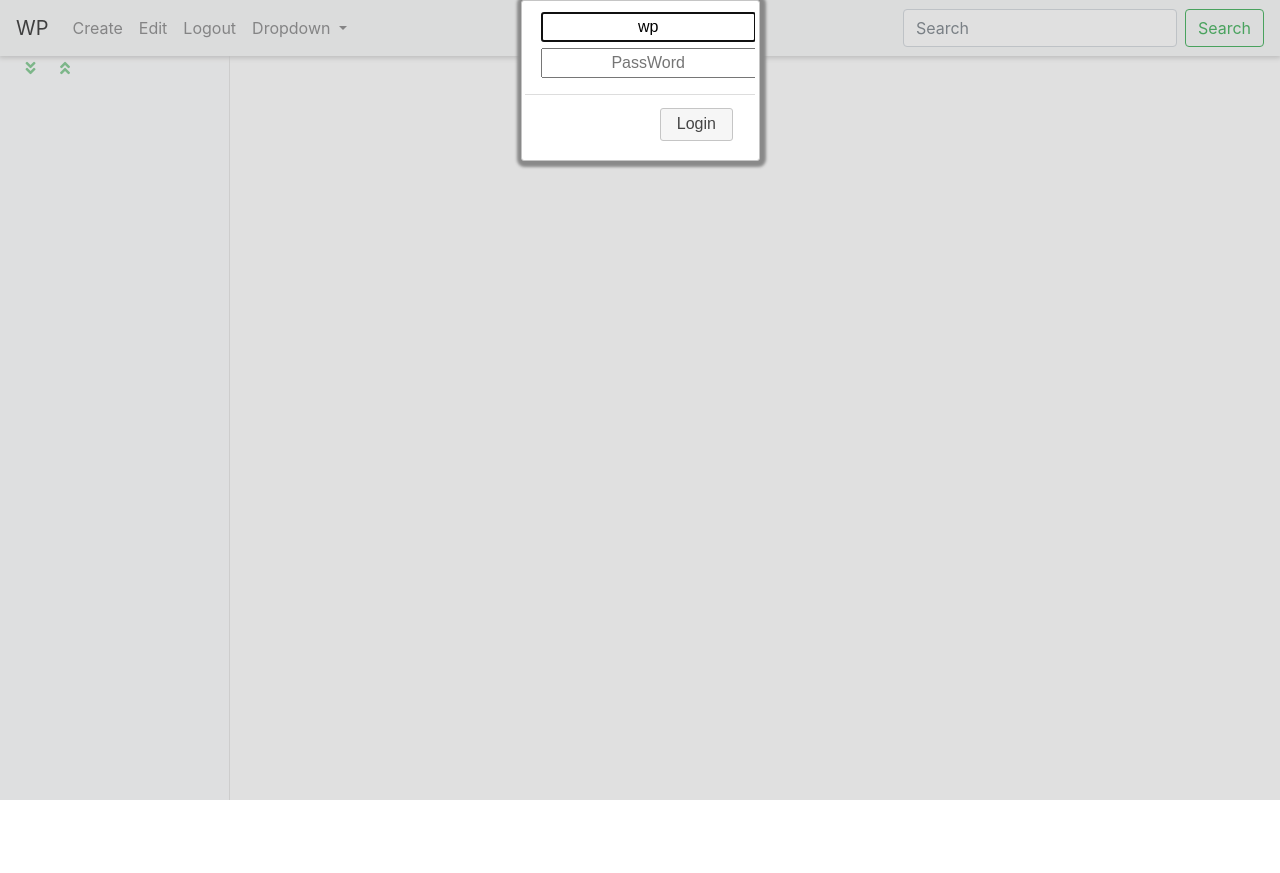
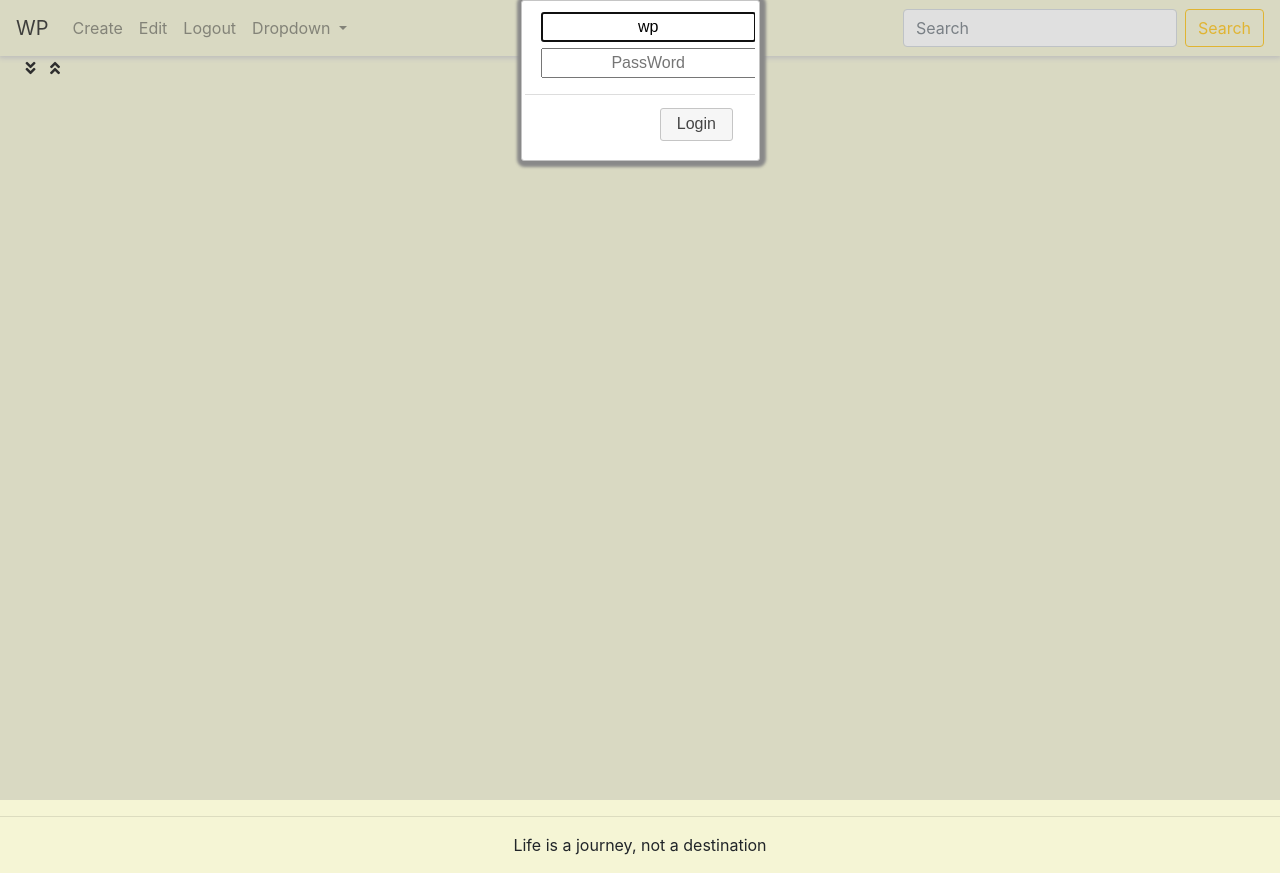
Before and after one commit to UPEAKO/mt, a plain HTML site: page wp/index.html in a window 1280 px wide. Before the commit the page ends 800 px from the top, so only its background shows below. Drawn offline with nearby package versions, Linux system fonts and the light colour scheme.

Commit message:
color change

```diff
--- a/wp/css/aq.css
+++ b/wp/css/aq.css
@@ -7,6 +7,11 @@
     -webkit-box-sizing: border-box;
     -moz-box-sizing: border-box;
     box-sizing: border-box;
+}
+
+.my-toggle {
+    color: #70c383;
+    padding-right: 10px;
 }
 
 /*less*/
@@ -142,6 +147,19 @@
 
 /*large*/
 @media (min-width: 600px) {
+    .my-back-color {
+        background-color: #f5f5d5 !important;
+    }
+
+    .my-toggle {
+        color: black;
+    }
+
+    .my-search-button {
+        color: #ffc107;
+        border-color: #ffc107;
+    }
+
     #header {
         position: sticky;
         top: 0;
@@ -201,22 +219,18 @@
         color: #212529;
     }
 
-    /*相同命名属性叠加*/
-    .sidebar-para {
-        border-right : solid 1px #e4e4e4;
-    }
 
     .sidebar-para {
           float: left;
           padding-left: 2%;
           width: 18%;
-          background: #fdfeff;
+
       }
 
     .content-para {
         float: left;
-        margin-left: 8%;
-        width: 72%;
+        width: 66%;
+        background: #f5f5d5;
     }
 
     /*蒙层*/
--- a/wp/index.html
+++ b/wp/index.html
@@ -8,9 +8,9 @@
     <link rel="stylesheet" href="css/aq.css">
     <link rel="stylesheet" href="css/editormd.min.css"/>
     <link href="https://cdn.bootcss.com/font-awesome/5.11.2/css/all.min.css" rel="stylesheet">
-    <title>WP</title>
+    <title>WP - Lost Time Never Found Again</title>
 </head>
-<body>
+<body class="my-back-color">
 <header id="header">
     <!-- 用于editor上传图片选择图片 -->
     <input id="imageChoose" type="file" accept=".jpg,.jpeg,.gif,.png,.bmp,.webp" style="display: none">
@@ -20,7 +20,7 @@
             <input type="password" id="passWord" placeholder="PassWord" style="position: relative; margin-top: 6px;text-align: center"/>
         </form>
     </div>
-    <nav class="navbar navbar-expand-lg navbar-light bg-light">
+    <nav class="navbar navbar-expand-lg navbar-light bg-light my-back-color">
         <a id="index" isHidden="true" class="navbar-brand" href="#">WP</a>
         <button class="navbar-toggler" type="button" data-toggle="collapse" data-target="#navbarSupportedContent" aria-controls="navbarSupportedContent" aria-expanded="false" aria-label="Toggle navigation">
             <span class="navbar-toggler-icon"></span>
@@ -52,7 +52,7 @@
             <div style="position: relative">
                 <form class="form-inline my-2 my-lg-0">
                     <input id="search-info" class="form-control mr-sm-2" type="search" placeholder="Search" aria-label="Search">
-                    <button id="search-button" class="btn btn-outline-success my-2 my-sm-0" type="button">Search</button>
+                    <button id="search-button" class="btn btn-outline-success my-2 my-sm-0 my-search-button" type="button">Search</button>
                 </form>
                 <div id="search-container" class="search-container"></div>
             </div>
@@ -63,8 +63,8 @@
     <div id="row1" class="row" style="position: relative; overflow-y: scroll; overflow-x: hidden;">
         <div id="sidebar" class="sidebar-para">
             <div id="toggle">
-                <i onclick="expandWikiNode($('#multiList>i').get(0), true)" class="fas fa-angle-double-down" style="color: #70c383; padding-right: 10px"></i>
-                <i onclick="collapseWikiNode($('#multiList>i').get(0), true)" class="fas fa-angle-double-up" style="color: #70c383; padding-left: 10px"></i>
+                <i onclick="expandWikiNode($('#multiList>i').get(0), true)" class="fas fa-angle-double-down my-toggle"></i>
+                <i onclick="collapseWikiNode($('#multiList>i').get(0), true)" class="fas fa-angle-double-up my-toggle"></i>
             </div>
             <div id="multiList" expand="true" depth="0" class="side-bar-mar"></div>
         </div>
@@ -72,7 +72,7 @@
             <div id="main">
                 <h3 id="currentTitle" noteId="-1" style="text-align: center"></h3>
                 <textarea id="store-current-content" style="display: none"></textarea>
-                <div id="content-editormd" style="padding: 0; width: 100%;"></div>
+                <div id="content-editormd" style="padding: 0; width: 100%;" class="my-back-color"></div>
             </div>
         </div>
     </div>
@@ -97,4 +97,8 @@
 
 <script src="js/aq.js"></script>
 </body>
+<footer>
+    <hr>
+    <p style="text-align: center">Life is a journey, not a destination</p>
+</footer>
 </html>
```
Also changed, not shown: wp/test.html (+11 -7 lines).
